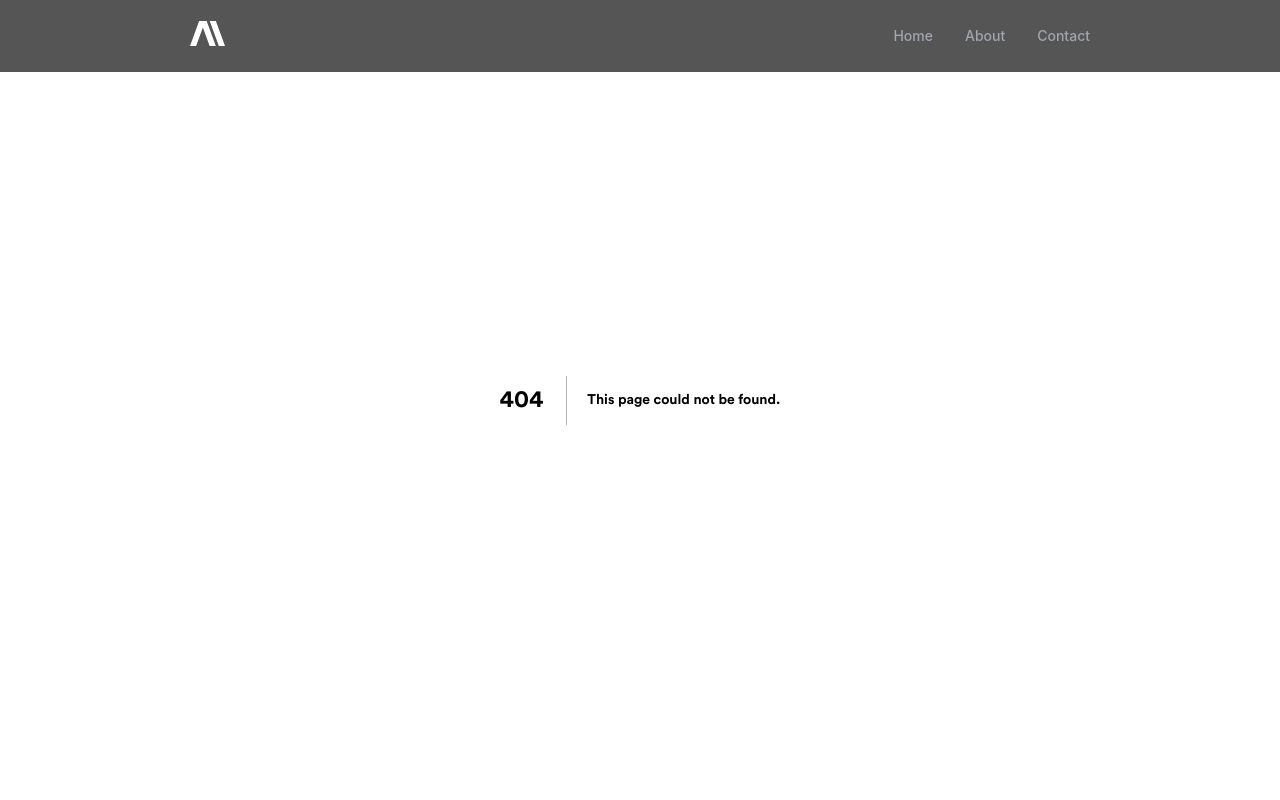
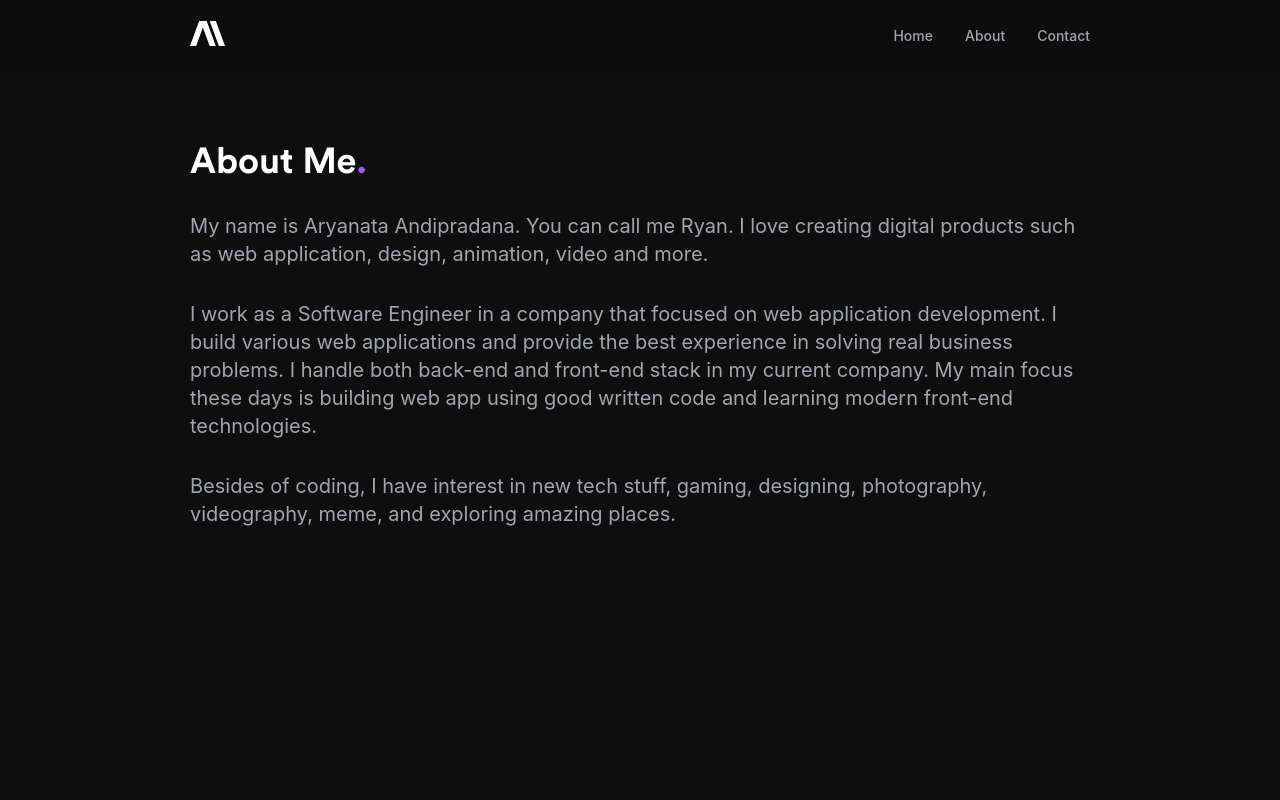
Before and after one commit to aryanataandi/aryanataandi-next, a Next.js app: page /about in a window 1280 px wide. Before the commit this address had no page. Shown: the top 800 px of the page. Built offline with nearby package versions, Linux system fonts and the light colour scheme.

Commit message:
about page init

```diff
--- /dev/null
+++ b/pages/about.js
@@ -0,0 +1,31 @@
+import Head from "next/head";
+
+export default function Archive() {
+  return (
+    <section className="my-36">
+      <h2 className="leading-none mb-8">
+        About Me<span className="text-purple-500">.</span>
+      </h2>
+      <div className="text-secondary">
+        <p className="text-xl mb-8">
+          My name is Aryanata Andipradana. You can call me Ryan. I love creating
+          digital products such as web application, design, animation, video and
+          more.
+        </p>
+        <p className="text-xl mb-8">
+          I work as a Software Engineer in a company that focused on web
+          application development. I build various web applications and provide
+          the best experience in solving real business problems. I handle both
+          back-end and front-end stack in my current company. My main focus
+          these days is building web app using good written code and learning
+          modern front-end technologies.
+        </p>
+        <p className="text-xl mb-8">
+          Besides of coding, I have interest in new tech stuff, gaming,
+          designing, photography, videography, meme, and exploring amazing
+          places.
+        </p>
+      </div>
+    </section>
+  );
+}
```
